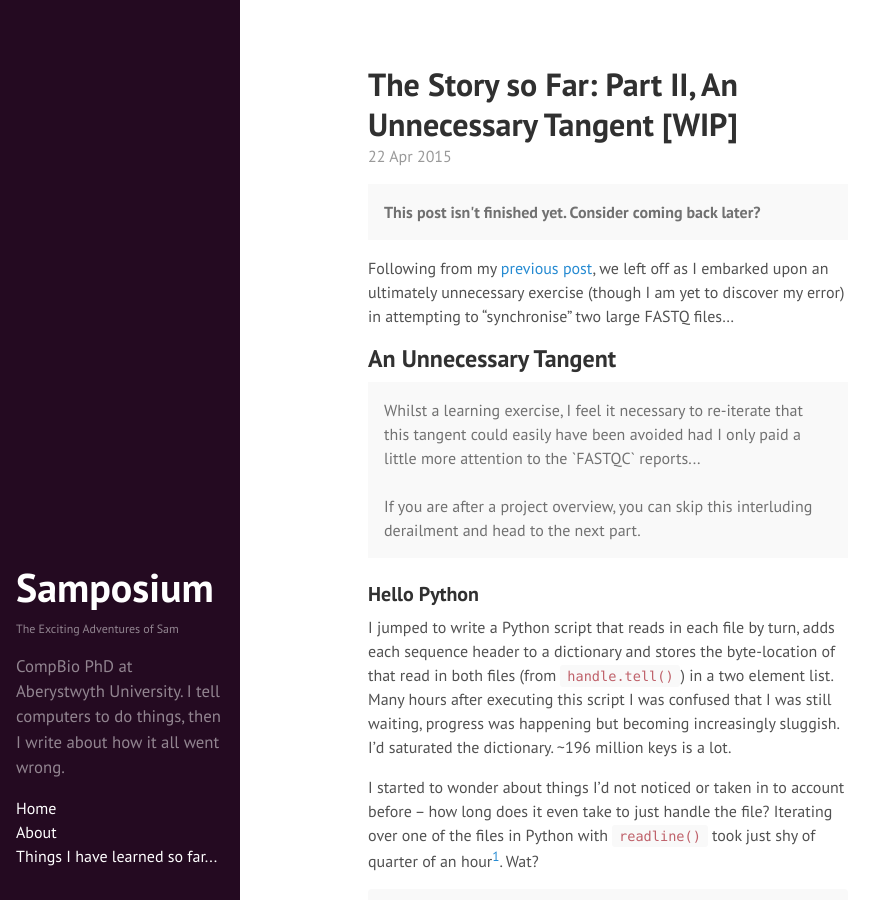
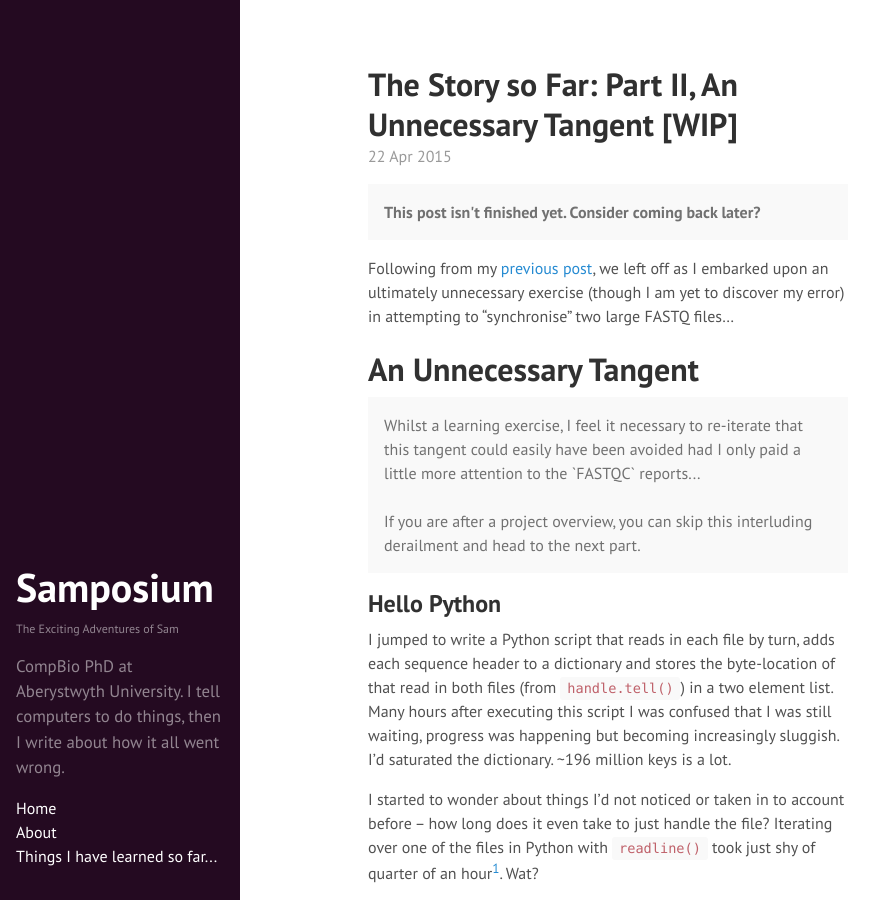
Before and after one commit to SamStudio8/samstudio8.github.io.off, a Jekyll site: the page built from _posts/2015-04-22-the-story-so-far-p2.md, in a window 1280 px wide and 900 px high. Shown: the whole window, without its empty margins (0-891 px from the left). Built offline with Jekyll 4.4.1, drawn with Linux system fonts in a browser that asks for light colours; Markdown is read by kramdown in place of the engine named in the settings.

````diff
--- a/_posts/2015-04-22-the-story-so-far-p2.md
+++ b/_posts/2015-04-22-the-story-so-far-p2.md
@@ -8,11 +8,11 @@ title: "The Story so Far: Part II, An Unnecessary Tangent [WIP]"
 Following from my [previous post]({{ page.previous.url }}), we left off as I embarked upon an ultimately unnecessary
 exercise (though I am yet to discover my error) in attempting to "synchronise" two large FASTQ files...
 
-## An Unnecessary Tangent
+# An Unnecessary Tangent
 <p class="message">Whilst a learning exercise, I feel it necessary to re-iterate that this tangent could easily have been avoided had I only paid a little more attention to the `FASTQC` reports...<br /><br />
 If you are after a project overview, you can skip this interluding derailment and head to the next part.</p>
 
-### Hello Python
+## Hello Python
 I jumped to write a Python script that reads in each file by turn, adds each sequence header to a dictionary and stores
 the byte-location of that read in both files (from `handle.tell()`) in a two element list. Many hours after
 executing this script I was confused that I was still waiting, progress was happening but becoming increasingly
@@ -40,11 +40,11 @@ lines; that's twelve lines (or rather, three whole FASTQ records) for every pers
 This set the baseline for improvement, we couldn't possibly do what I wanted to do in less than 30 minutes as file
 handling alone took this much time.
 
-### Oddities with `grep` and `awk`
+## Oddities with `grep` and `awk`
 
-### MySQL
+## MySQL
 
-### Mootness
+## Mootness
 ...
 ```bash
 LC_ALL=C grep -c '^@HWI-D' $FILE
````
